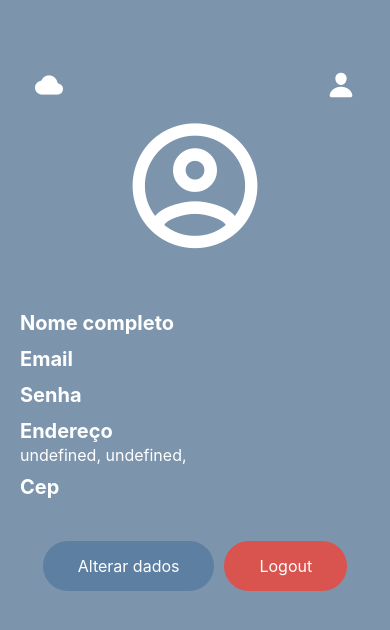
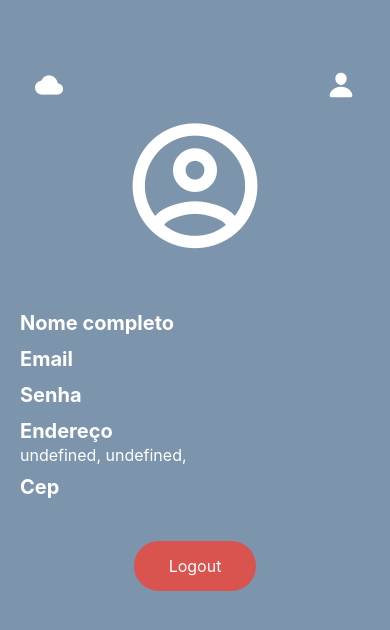
Before and after one commit to GSNimbus/mobile, a React Native app: screen /Perfil in a window 390 px wide. Shown: the top 630 px of the page. Built offline with nearby package versions, Linux system fonts and the light colour scheme.

Commit message:
fix: comment out unused button and add debug logs for alert fetching

```diff
--- a/pages/Perfil/Perfil.tsx
+++ b/pages/Perfil/Perfil.tsx
@@ -87,11 +87,11 @@ const Perfil = () => {
           <UserField titulo="Cep" valor={endereco?.cep ?? ''} />
         </View>
         <View style={{flexDirection: 'row', gap: 10, justifyContent: 'center', alignItems: 'center'}}>
-          <Botao
+          {/* <Botao
             title="Alterar dados"
             size="small"
             action={() => navigation.navigate("AlterarPerfil")}
-          />
+          /> */}
             <Botao
               title="Logout"
               size="small"
--- a/pages/SingleAlert/SingleAlert.tsx
+++ b/pages/SingleAlert/SingleAlert.tsx
@@ -17,11 +17,14 @@ export default function SingleAlert() {
     useEffect(() => {
         const getAlertas = async () => {
             try {
+                console.log("To aqui")
+                console.log(id)
                 const res = await authorizedRequest<alertaReponse[]>(
                     'GET',
                     `/alerta/bairro/${id}`
                 );
                 if (res) {
+                    console.log(res)
                     setAlertas(res);
                 } else {
                     console.error('Erro ao buscar alerta');
```
